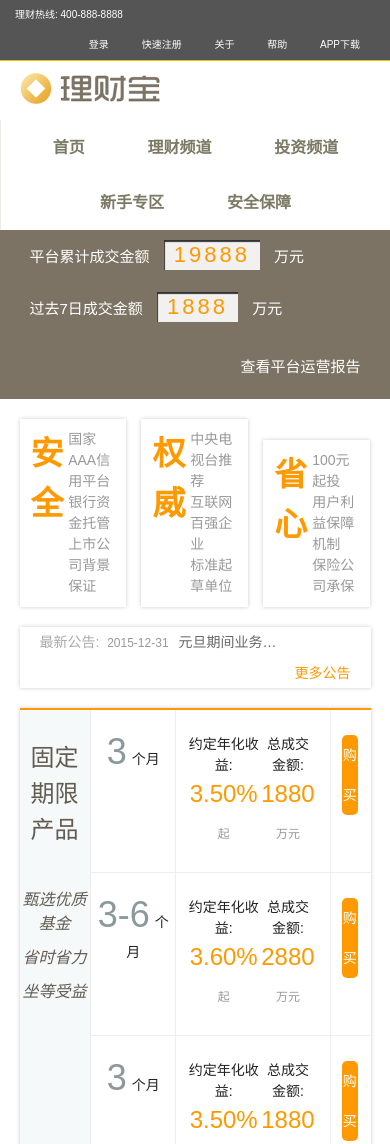
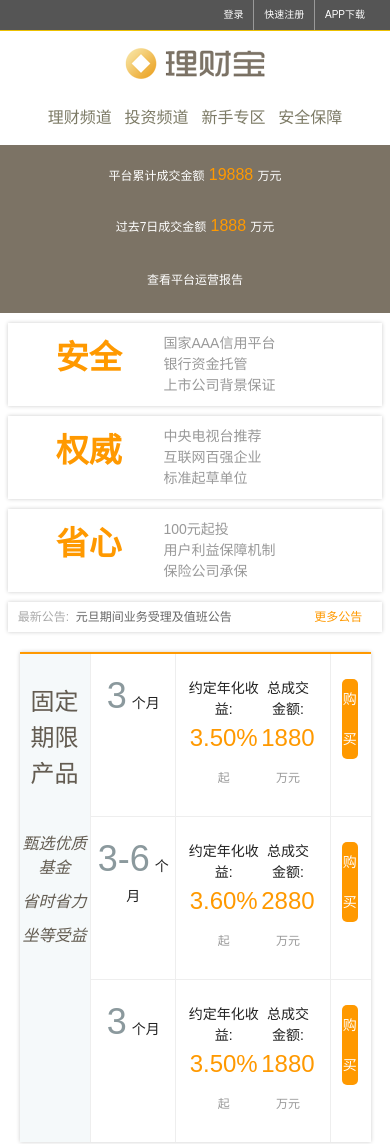
Before and after one commit to maruko0713/To_Be-_Responsive, a plain HTML site: page src/index.html in a window 390 px wide. Shown: the top 1144 px of the page. Drawn offline with Linux system fonts and the light colour scheme.

Commit message:
update 8.21

```diff
--- a/src/css/main.css
+++ b/src/css/main.css
@@ -138,7 +138,7 @@
 }
 
 header .top ul li+li {
-	border-left:1px solid #999;
+	border-left:1px #999 solid;
 	margin-left:-3px;
 }
 
@@ -146,6 +146,26 @@
 	display:inline-block;
 	padding:0 1.5em;
 	color:#fff;
+}
+
+@media only screen and (max-width:50em){
+    header .top ul li a {
+    	padding:0 1rem;
+    }
+}
+
+@media only screen and (min-width:30.0625em) and (max-width:50em){
+	header .top ul li a {
+/*		color:red;
+*/	}
+}
+
+@media only screen and (max-width:30em){
+	header .top .tel,
+	header .top ul li:nth-child(3),
+	header .top ul li:nth-child(4) {
+		display:none;
+	}
 }
 
 header .main {
@@ -182,6 +202,46 @@
 	color:#ffb300;
 	background-color:#f8f6f1;
 }
+
+@media only screen and (max-width:50em){
+	header .main .brand {
+		float:none;
+		display:block;
+		padding:0;
+		margin:1.5rem auto 0.5rem;
+		text-align:center;
+	}
+
+	header .main ul {
+		text-align:center;
+	}
+
+	header .main ul li {
+		border:none;
+	}
+
+	header .main ul li a {
+		padding:0 1.5rem;
+	}
+}
+
+@media only screen and (max-width:30em) {
+
+	header .main ul li {
+		line-height:3rem;
+	}
+
+	header .main ul li:first-child {
+		display:none;
+	}
+
+	header .main ul li a {
+		font-weight:normal;
+		padding:0 0.5rem;
+	}
+}
+
+
 /*网站主要内容*/
 .container {
 	width:100%;
@@ -231,6 +291,45 @@
     color:#fff;
 }
 
+@media only screen and (max-width:50em) {
+	.trans_data {
+		padding:1rem 0.5rem;
+	}
+
+	.trans_data span {
+		font-size:1.2rem;
+	}
+
+	.trans_data span.trans_money {
+		font-size:1.6rem;
+		margin:0;
+		padding:0;
+		letter-spacing:inherit;
+		box-shadow:none;
+		background:transparent;
+	}
+
+	.trans_report a {
+		font-size:1.2rem;
+	}
+}
+
+@media only screen and (max-width:30em) {
+
+	.transaction {
+		padding:0.5rem 0;
+	}
+
+	.trans_data,.trans_report {
+		float:none;
+		text-align:center;
+	}
+
+	.trans_data .trans_report a {
+		padding:0;
+	}
+}
+
 /*滚动广告*/
 .ad {
 	display:none;
@@ -277,6 +376,40 @@
 	color:#999;
 }
 
+@media only screen and (min-width:30.0625em) and (max-width:50em){
+
+	.feature .item h3,
+	.feature .item p {
+		display:block;
+		width:100%;
+		font-size:2.6rem;
+		text-align:center;
+	}
+
+	.feature .item p {
+		font-size:1.2rem;
+	}
+}
+
+@media only screen and (max-width:30em) {
+
+    .feature {
+    	width:96%;
+    	margin:1rem auto;
+    }
+
+    .feature .item {
+    	display:block;
+    	width:auto;
+    }
+
+    .feature .item + .item {
+    	margin:1rem 0 0;
+    }
+
+}
+
+
 /*最新公告*/
 
 .notice {
@@ -319,6 +452,22 @@
 	color:#ff9900;
 }
 
+@media only screen and (max-width:30em) {
+
+	.notice {
+		width:96%;
+		margin:1rem auto;
+		font-size:1.2rem;
+	}
+
+	.notice a {
+		margin-left:1rem;
+	}
+
+	.notice a span {
+		display:none;
+	}
+}
 /*产品列表*/
 
 .product {
--- a/src/index.html
+++ b/src/index.html
@@ -18,9 +18,17 @@
      			<ul>
      				<li>
      					<a href="#">登录</a>
+                         </li>
+                         <li>
                               <a href="#">快速注册</a>
+                         </li>
+                         <li>
                               <a href="#">关于</a>
+                         </li>
+     				<li>
                              <a href="#">帮助</a>
+                         </li>
+     				<li>
      					<a href="#">APP下载</a>
      				</li>
      			</ul>
@@ -32,9 +40,17 @@
      			<ul>
      				<li>
      					<a href="#">首页</a>
+                         </li>
+                         <li>
                               <a href="#">理财频道</a>
+                         </li>
+                         <li>
                               <a href="#">投资频道</a>
+                         </li>
+     				<li>
                               <a href="#">新手专区</a>
+                         </li>
+     				<li>
                               <a href="#">安全保障</a>
                          </li>
      			</ul>
```
Also changed, not shown: src/test.html (+10 -8 lines), 2 other files. Lines whose indentation alone changed are shown as unchanged.
